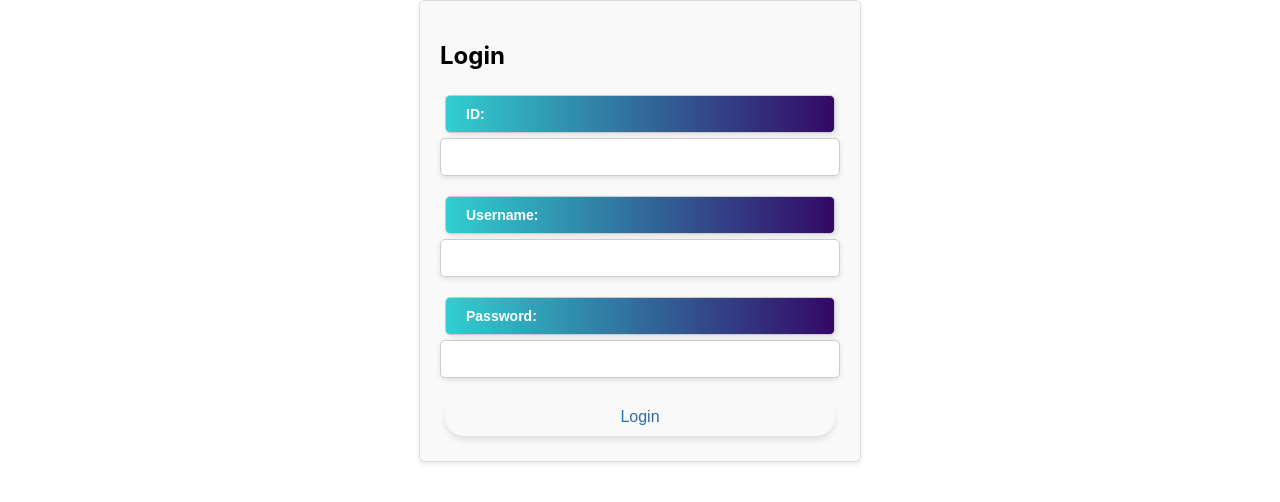
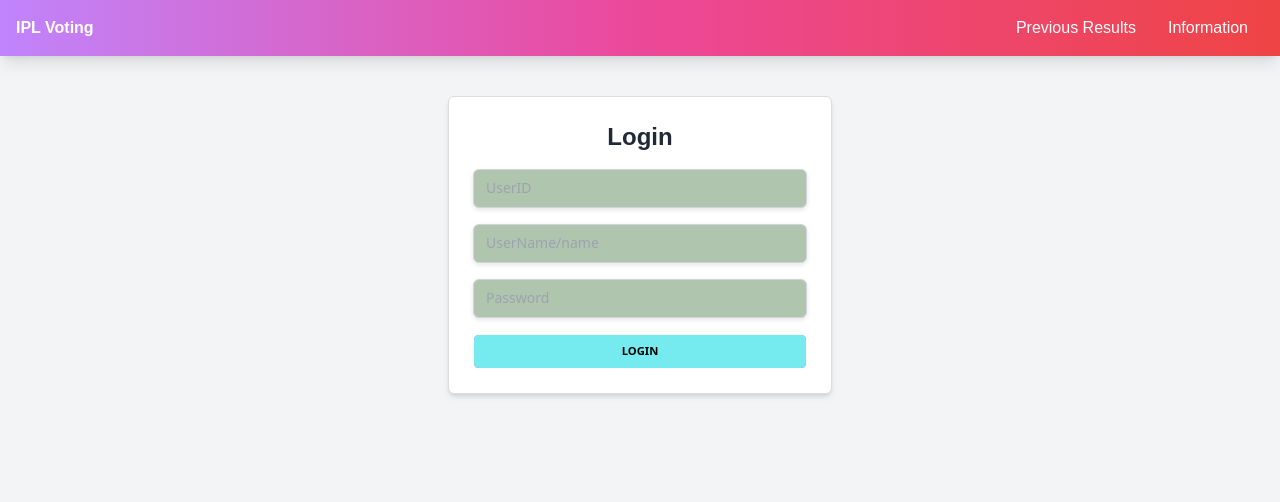
Before and after one commit to sahusaroj-bot/ipl-voting-api, a React (Create React App) app: page /login in a window 1280 px wide. Shown: the top 502 px of the page. Built offline with nearby package versions, Linux system fonts and the light colour scheme.

Commit message:
Include Tailwind and added respomsiveness

```diff
--- a/package.json
+++ b/package.json
@@ -7,6 +7,7 @@
     "cra-template": "1.2.0",
     "react": "^18.2.0",
     "react-dom": "^18.2.0",
+    "react-router-dom": "^7.1.1",
     "react-scripts": "^5.0.1"
   },
   "scripts": {
@@ -34,6 +35,7 @@
     ]
   },
   "devDependencies": {
-    "@babel/plugin-proposal-private-property-in-object": "^7.21.11"
+    "@babel/plugin-proposal-private-property-in-object": "^7.21.11",
+    "tailwindcss": "^3.4.17"
   }
 }
--- a/src/App.js
+++ b/src/App.js
@@ -1,4 +1,5 @@
 import React, { useState } from 'react';
+import { BrowserRouter as Router, Route, Routes, Navigate } from 'react-router-dom';
 import Login from './components/Login';
 import MatchesByDate from './components/MatchesByDate';
 import './App.css';
@@ -8,33 +9,16 @@ function App() {
     const [name, setName] = useState('');
     const [userID, setUserID] = useState('');
 
-
-    if (!token) {
-        return <Login setToken={setToken} setName={setName} setUserID={setUserID} />;
-    }
-
     return (
-        <div className="App">
-            <header className="banner">
-                <div className="banner-content">
-                    <img
-                        src="https://i.ibb.co/fkkFJd7/ipl-2025-banner.webp"
-                        alt="Banner"
-                        className="banner-image"
-                    />
-                    <h1 className='label'> Welcome to IPL Voting, {name}!</h1>
-                </div>
-                <img
-                    src="https://i.ibb.co/fkkFJd7/ipl-2025-banner.webp" // Example GIF URL
-                    alt="Welcome GIF"
-                    className="welcome-gif"
-                />
-            </header>
-            <main>
-                <MatchesByDate token={token} userID={userID} />
-                {/* Add your voting functionality here */}
-            </main>
-        </div>
+        <Router>
+            <div className="App">
+                <Routes>
+                    <Route path="/login" element={<Login setToken={setToken} setName={setName} setUserID={setUserID} />} />
+                    <Route path="/matches-by-date" element={token ? <MatchesByDate token={token} userID={userID} /> : <Navigate to="/login" />} />
+                    <Route path="*" element={<Navigate to="/login" />} />
+                </Routes>
+            </div>
+        </Router>
     );
 }
 
--- a/src/components/Login.js
+++ b/src/components/Login.js
@@ -1,23 +1,23 @@
 import React, { useState } from 'react';
 import axios from 'axios';
-import '../styles/MatchByDate.css'; // Import the CSS file
+import { useNavigate } from 'react-router-dom';
+import '../styles/MatchByDate.css';
+import '../styles/loginPage.css';
+import '../styles/loginButton.css';
 
-function Login({ setToken ,setName,setUserID}) {
+function Login({ setToken, setName, setUserID }) {
     const [id, setId] = useState('');
     const [username, setUsername] = useState('');
     const [password, setPassword] = useState('');
-
+    const [loading, setLoading] = useState(false);
+    const navigate = useNavigate();
 
     const handleSubmit = async (event) => {
         event.preventDefault();
+        setLoading(true);
         try {
-            console.log('API URL:', 'https://ipl-voting-management-prod.onrender.com');
-            /*
-            Local host url
-            const response = await axios.post(`http://localhost:8080/login`,
-            */
-            const response = await axios.post(`https://ipl-voting-management-prod.onrender.com/login`,
-            //const response = await axios.post(`http://localhost:8080/login`,
+            const response = await axios.post('https://ipl-voting-management-prod.onrender.com/login',
+               // const response = await axios.post('http://localhost:8080/login',
                 { id, username, password },
                 {
                     headers: {
@@ -28,52 +28,87 @@ function Login({ setToken ,setName,setUserID}) {
             setToken(response.data.token);
             setName(username);
             setUserID(id);
-
             alert('Login successful!');
+            navigate('/matches-by-date'); // Redirect to MatchesByDate page
         } catch (error) {
+            if (error.response) {
                 alert('Invalid credentials, please try again.');
+            } else {
+                alert('Network error, please try again later.');
+            }
+        } finally {
+            setLoading(false);
         }
     };
 
     return (
-        <div className="login-container">
-            <h2>Login</h2>
-            <form onSubmit={handleSubmit} className="login-form">
-                <div className="form-group">
-                    <label htmlFor="id" className="label">ID:</label>
+        <div className="min-h-screen bg-gray-100">
+            <nav className="bg-gradient-to-r from-purple-400 via-pink-500 to-red-500 p-4 shadow-lg">
+                <div className="container mx-auto flex justify-between items-center">
+                    <div className="text-white text-1xl font-bold">IPL Voting</div>
+                    <div>
+                        <a href="#previous-results" className="text-white px-4 py-2 hover:bg-purple-700 rounded transition duration-300">Previous Results</a>
+                        <a href="#information" className="text-white px-4 py-2 hover:bg-purple-700 rounded transition duration-300">Information</a>
+                    </div>
+                </div>
+            </nav>
+            <div className="flex items-center justify-center py-10">
+                <div className="login-container w-full max-w-sm p-6 bg-white shadow-md rounded-md">
+                    <h2 className="text-2xl font-semibold text-center text-gray-800">Login</h2>
+                    <form onSubmit={handleSubmit} className="login-form mt-4">
+                        <div className="form-group mb-4">
                             <input
                                 type="text"
                                 id="id"
-                        className="textbox"
+                                placeholder="UserID"
+                                aria-label="UserID"
+                                className="textbox w-full px-3 py-2 placeholder-gray-400 border border-gray-300 rounded-md focus:outline-none focus:ring focus:ring-purple-200"
                                 value={id}
                                 onChange={(e) => setId(e.target.value)}
                                 required
                             />
                         </div>
-                <div className="form-group">
-                    <label htmlFor="username" className="label">Username:</label>
+                        <div className="form-group mb-4">
                             <input
                                 type="text"
                                 id="username"
-                        className="textbox"
+                                className="textbox w-full px-3 py-2 placeholder-gray-400 border border-gray-300 rounded-md focus:outline-none focus:ring focus:ring-purple-200"
+                                placeholder="UserName/name"
+                                aria-label="UserName"
                                 value={username}
                                 onChange={(e) => setUsername(e.target.value)}
                                 required
                             />
                         </div>
-                <div className="form-group">
-                    <label htmlFor="password" className="label">Password:</label>
+                        <div className="form-group mb-4">
                             <input
                                 type="password"
                                 id="password"
-                        className="textbox"
+                                className="textbox w-full px-3 py-2 placeholder-gray-400 border border-gray-300 rounded-md focus:outline-none focus:ring focus:ring-purple-200"
+                                placeholder="Password"
+                                aria-label="Password"
                                 value={password}
                                 onChange={(e) => setPassword(e.target.value)}
                                 required
                             />
                         </div>
-                <button type="submit" className="button">Login</button>
+                        <button className="submit w-full px-3 py-2 text-white bg-purple-500 rounded-md hover:bg-purple-600 focus:outline-none focus:ring focus:ring-purple-200" disabled={loading}>
+                            {loading ? 'Loading...' : (
+                                <div>
+                                    <div className="original">Login</div>
+                                    <div className="letters">
+                                        <span>L</span>
+                                        <span>O</span>
+                                        <span>G</span>
+                                        <span>I</span>
+                                        <span>N</span>
+                                    </div>
+                                </div>
+                            )}
+                        </button>
                     </form>
+                </div>
+            </div>
         </div>
     );
 }
--- a/src/index.css
+++ b/src/index.css
@@ -11,3 +11,6 @@ code {
   font-family: source-code-pro, Menlo, Monaco, Consolas, 'Courier New',
     monospace;
 }
+@tailwind base;
+@tailwind components;
+@tailwind utilities;
--- a/src/styles/MatchByDate.css
+++ b/src/styles/MatchByDate.css
@@ -1,73 +1,29 @@
 /* Container for the login form */
-.login-container {
-    max-width: 400px;
-    margin: 0 auto;
-    padding: 20px;
-    background-color: #f9f9f9;
-    border: 1px solid #ddd;
-    border-radius: 5px;
-    box-shadow: 0 2px 4px rgba(0, 0, 0, 0.1);
-}
-
-/* General styles for the form */
-.login-form {
-    display: flex;
-    flex-direction: column;
-}
-
-/* Flexbox layout for form groups */
-.form-group {
-    display: flex;
-    flex-direction: column;
-    margin-bottom: 15px;
-}
-
 /* Styling labels */
 .label {
     margin-bottom: 5px;
     font-family: 'Arial', sans-serif;
     font-size: 14px;
-    color: #333;
+    color: #e27171;
 }
 
 /* Styling textboxes */
-.textbox {
-    padding: 10px;
-    border: 1px solid #ccc;
-    border-radius: 5px;
-    box-shadow: 0 2px 5px rgba(0, 0, 0, 0.1);
-    font-family: 'Arial', sans-serif;
-    font-size: 14px;
-    transition: all 0.3s ease;
-}
-
-.textbox:focus {
-    border-color: #4CAF50;
-    box-shadow: 0 2px 5px rgba(0, 0, 0, 0.2);
-    outline: none;
-}
-
-.textbox::placeholder {
-    color: #888;
-    font-style: italic;
-}
 
 /* Styling the button */
 .button {
     padding: 10px 20px;
-    background-color: #46ad49;
+    background-color: #772065;
     color: rgb(85, 51, 208);
     margin: 5px;
     height: 50;
     width: 100;
     border: none;
     border-radius: 50px;
-    box-shadow: 0 4px 6px rgba(0, 0, 0, 0.1);
+    box-shadow: 0 10px 6px rgba(0, 0, 0, 0.1);
     font-family: 'Arial', sans-serif;
     font-size: 16px;
     cursor: pointer;
-    transition: all 0.3s ease;
-    background: linear-gradient(to right, #30CFD0, #330867);
+    transition: all 0.10s ease;
     -webkit-background-clip: text;
     -webkit-text-fill-color: transparent;
 }
@@ -84,22 +40,22 @@
 
 .label {
     color: #ffffff;
-    background: linear-gradient(to right, #30CFD0, #330867);
+    background-color: #333;
     font-family: 'Arial', sans-serif;
     font-size: 14px;
     font-weight: bold;
     padding: 10px 20px;
     margin: 5px;
     border: 1px solid #ccc;
-    border-radius: 5px;
+    border-radius: 20px;
     box-shadow: 2px 2px 5px rgba(0, 0, 0, 0.1);
     transition: all 0.3s ease;
 }
 
 .label:hover {
-    background-color: #45a049; /* Darker green */
+    background-color: #f6b974; /* Darker green */
     cursor: pointer;
-    box-shadow: 2px 4px 7px rgba(0, 0, 0, 0.2);
+    box-shadow: 2px 4px 7px rgba(206, 51, 51, 0.2);
 }
 /* Container for the entire app */
 .App {
--- /dev/null
+++ b/src/styles/loginButton.css
@@ -0,0 +1,110 @@
+.submit,
+.submit *,
+.submit :after,
+.submit :before,
+.submit:after,
+.submit:before {
+  border: 0 solid;
+  box-sizing: border-box;
+}
+
+.submit {
+    height: 50;
+
+  -webkit-tap-highlight-color: transparent;
+  -webkit-appearance: button;
+  background-color: #000;
+  background-image: none;
+  color: #b5ff9f;
+  cursor: pointer;
+  font-family: ui-sans-serif, system-ui, -apple-system, BlinkMacSystemFont,
+    Segoe UI, Roboto, Helvetica Neue, Arial, Noto Sans, sans-serif,
+    Apple Color Emoji, Segoe UI Emoji, Segoe UI Symbol, Noto Color Emoji;
+  font-size: 70%;
+  line-height: 1.5;
+  margin: 0;
+  -webkit-mask-image: -webkit-radial-gradient(#000, #fff);
+  padding: 0;
+}
+
+.submit:disabled {
+  cursor: default;
+}
+
+.submit:-moz-focusring {
+  outline: auto;
+}
+
+.submit svg {
+  display: block;
+  vertical-align: middle;
+}
+
+.submit [hidden] {
+  display: none;
+}
+
+.submit {
+  border: 1px solid;
+  border-radius: 999px;
+  box-sizing: border-box;
+  display: block;
+  font-weight: 900;
+  overflow: hidden;
+  padding: 1.2rem 3rem;
+  position: relative;
+  text-transform: uppercase;
+}
+
+.submit .original {
+  background: #75ebef;
+  color: #000;
+  display: grid;
+  inset: 0;
+  place-content: center;
+  position: absolute;
+  transition: transform 0.3s cubic-bezier(0.87, 0, 0.13, 1);
+}
+
+.submit:hover .original {
+  transform: translateY(100%);
+}
+
+.submit .letters {
+  display: inline-flex;
+}
+
+.submit span {
+  opacity: 0;
+  transform: translateY(-15px);
+  transition: transform 0.3s cubic-bezier(0.87, 0, 0.13, 1), opacity 0.3s;
+}
+
+.submit span:nth-child(2n) {
+  transform: translateY(15px);
+}
+
+.submit:hover span {
+  opacity: 1;
+  transform: translateY(0);
+}
+
+.submit:hover span:nth-child(2) {
+  transition-delay: 0.1s;
+}
+
+.submit:hover span:nth-child(3) {
+  transition-delay: 0.2s;
+}
+
+.submit:hover span:nth-child(4) {
+  transition-delay: 0.3s;
+}
+
+.submit:hover span:nth-child(5) {
+  transition-delay: 0.4s;
+}
+
+.submit:hover span:nth-child(6) {
+  transition-delay: 0.5s;
+}
--- /dev/null
+++ b/src/styles/loginPage.css
@@ -0,0 +1,47 @@
+.login-container {
+
+    max-width: 300px;
+    margin: 0 auto;
+    padding: 20px;
+    background-color: #fafafa;
+    border: 1px solid #ddd;
+    border-radius: 5px;
+    box-shadow: 0 2px 4px rgba(0, 0, 0, 0.1);
+}
+
+/* General styles for the form */
+.login-form {
+    display: flex;
+    flex-direction: column;
+}
+
+/* Flexbox layout for form groups */
+.form-group {
+    display: flex;
+    flex-direction: column;
+    margin-bottom: 15px;
+}
+
+.textbox {
+    padding: 10px;
+    background-color: #b0c5ae;
+    border: 1px solid #cc6464;
+    border-radius: 20px;
+    box-shadow: 0 2px 5px rgba(0, 0, 0, 0.1);
+    font-family: 'Arial', sans-serif;
+    font-size: 14px;
+    transition: all 0.3s ease;
+}
+
+.textbox:focus {
+    border-color: #59e95d;
+    box-shadow: 0 2px 5px rgba(0, 0, 0, 0.2);
+    outline: none;
+}
+
+.textbox::placeholder {
+    color: #000000;
+    font-family: ui-sans-serif, system-ui, -apple-system, BlinkMacSystemFont,
+    Segoe UI, Roboto, Helvetica Neue, Arial, Noto Sans, sans-serif,
+    Apple Color Emoji, Segoe UI Emoji, Segoe UI Symbol, Noto Color Emoji;
+}
--- /dev/null
+++ b/tailwind.config.js
@@ -0,0 +1,17 @@
+/** @type {import('tailwindcss').Config} */
+module.exports = {
+  content: [],
+  theme: {
+    extend: {},
+  },
+  plugins: [],
+}
+module.exports = {
+  content: [
+    "./src/**/*.{js,jsx,ts,tsx}",
+  ],
+  theme: {
+    extend: {},
+  },
+  plugins: [],
+}
```
Also changed, not shown: src/components/MatchesByDate.js (+47 -48 lines), 1 other file (tests, documents, lock files or other folders). Lines whose indentation alone changed are shown as unchanged.
